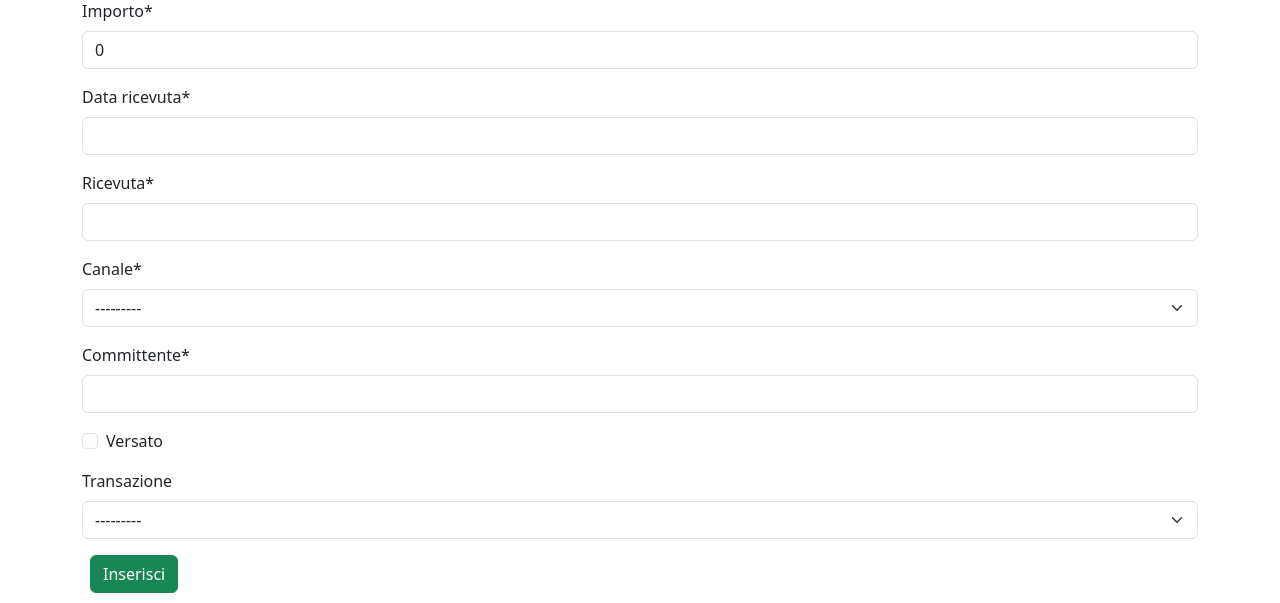
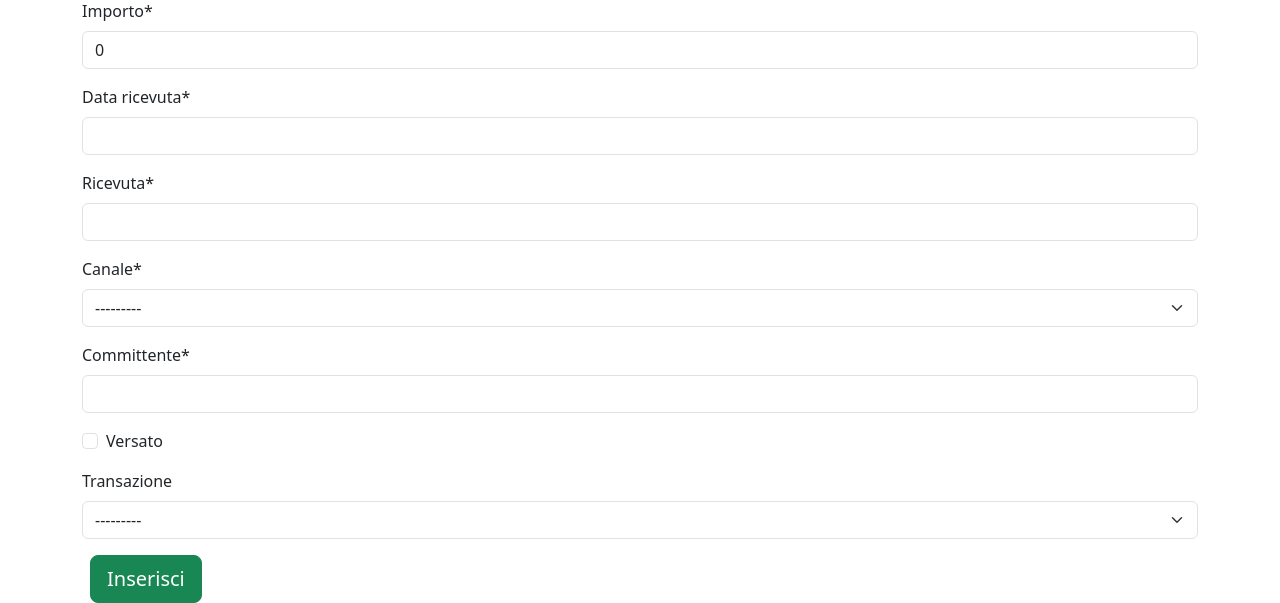
Before and after one commit to effedib/cashflows, a Django app: page /incassi/new/ in a window 1280 px wide. Shown: the part 202-805 px from the top of the page. Run offline with Django 5.2, Linux system fonts and the light colour scheme; data that the repository does not hold is empty; some libraries are stand-ins or nearby versions.

Commit message:
large btn

```diff
--- a/templates/cfapp/incasso_new.html
+++ b/templates/cfapp/incasso_new.html
@@ -5,6 +5,6 @@
 <h1>Nuovo Incasso</h1>
 <form action="" method="post">{% csrf_token %}
   {{ form|crispy }}
-  <input type="submit" class="btn btn-success ms-2" value="Inserisci">
+  <input type="submit" class="btn btn-success ms-2 btn-lg" value="Inserisci">
 </form>
 {% endblock content %}
```
